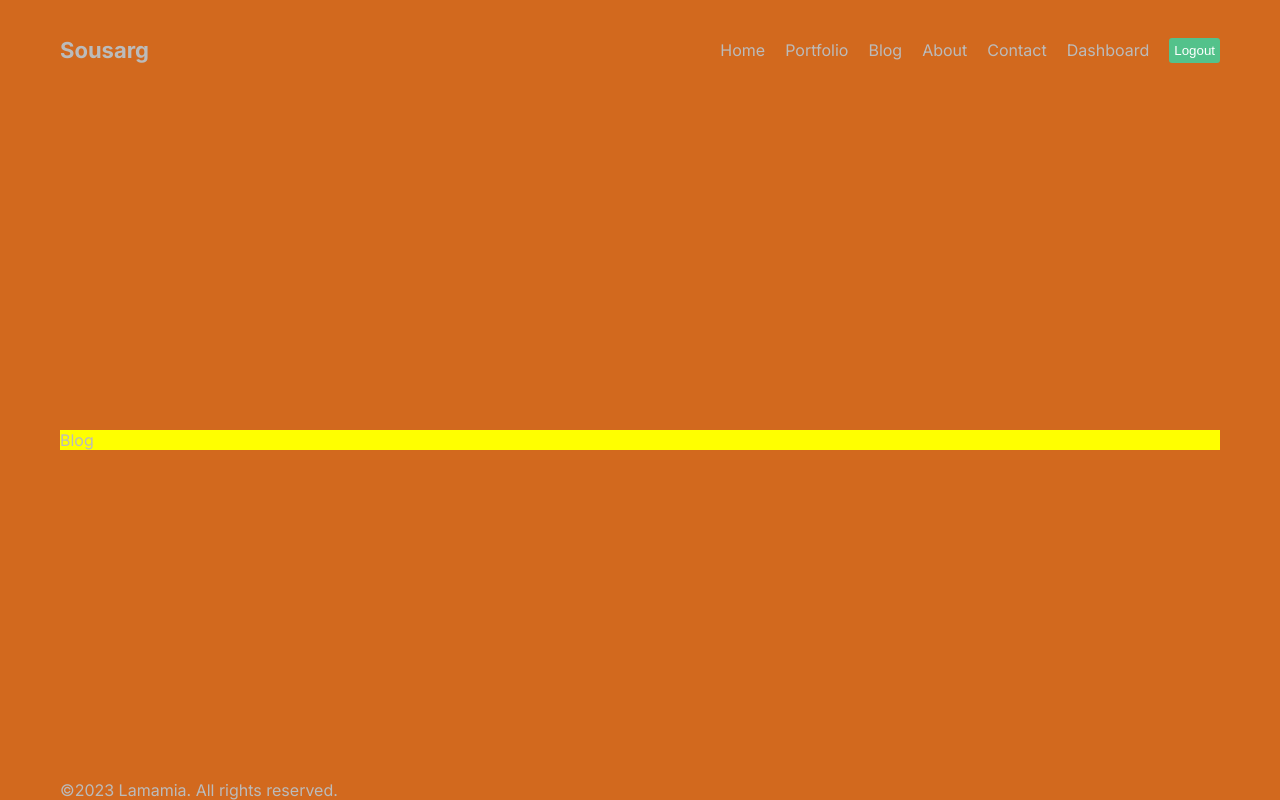
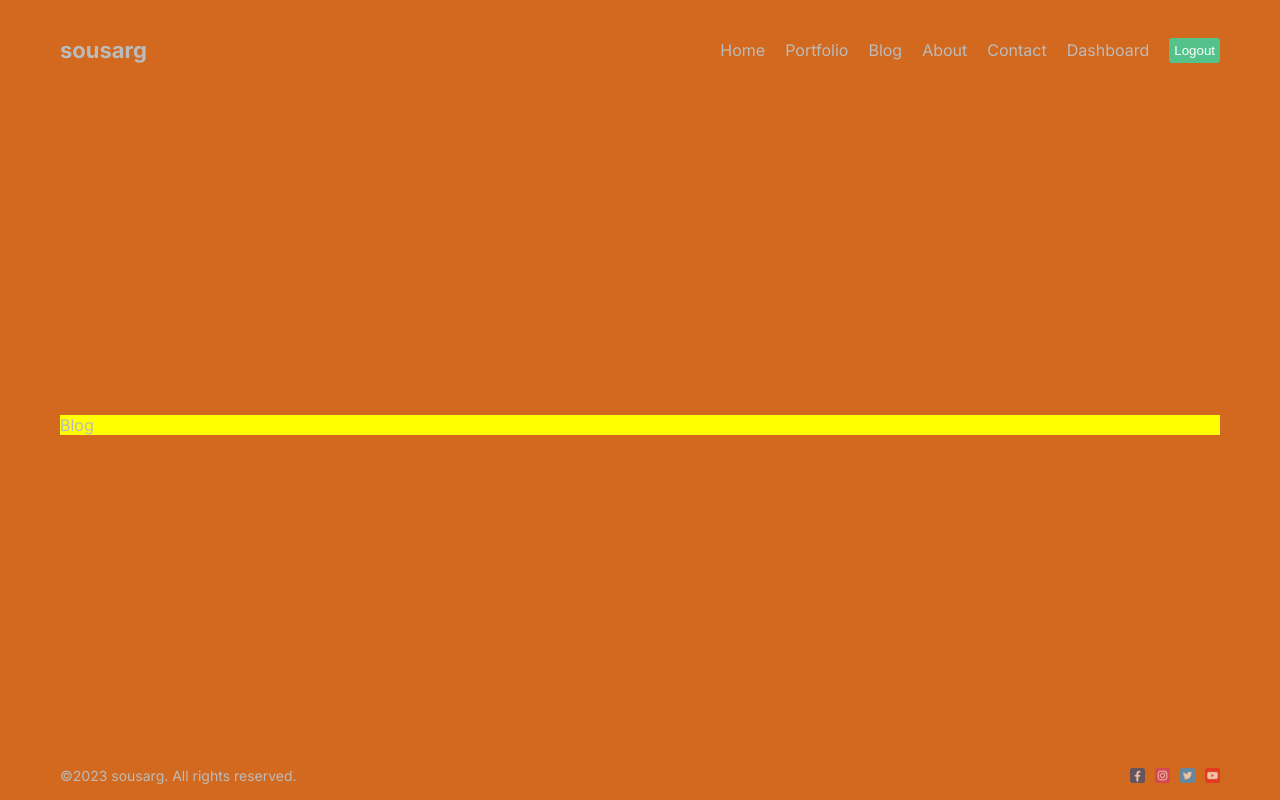
Before and after one commit to AyoubELOUAIZI/nexjs-app, a Next.js app: page /blog in a window 1280 px wide. Built offline with nearby package versions, Linux system fonts and the light colour scheme.

Commit message:
adding icons

```diff
--- a/src/components/footer/Footer.jsx
+++ b/src/components/footer/Footer.jsx
@@ -1,15 +1,19 @@
 "use client"
 import React from 'react'
+import styles from './footer.module.css'
+import Image from 'next/image'
 
 const Footer = () => {
   return (
-    <div>
-       <div>©2023 Lamamia. All rights reserved.</div>
-       <div>
-
+    <div className={styles.container}>
+       <div>©2023 sousarg. All rights reserved.</div>
+       <div className={styles.social}>
+       <Image  className={styles.icon} src="/1.png" width={15} height={15} alt="facebook image"/>
+       <Image  className={styles.icon} src="/2.png" width={15} height={15} alt="instagram image"/>
+       <Image  className={styles.icon} src="/3.png" width={15} height={15} alt="twiter image"/>
+       <Image  className={styles.icon} src="/4.png" width={15} height={15} alt="youtube image"/>
        </div>
     </div>
-
     )
 }
 
--- /dev/null
+++ b/src/components/footer/footer.module.css
@@ -0,0 +1,18 @@
+.container {
+    height: 50px;
+    font-size: 14px;
+    display: flex;
+    justify-content: space-between;
+    align-items: center;
+  }
+
+  .social {
+    display: flex;
+    align-items: center;
+    gap: 10px;
+  }
+
+  .icon {
+    opacity: 0.6;
+    cursor: pointer;
+  }
--- a/src/components/navbar/Navbar.jsx
+++ b/src/components/navbar/Navbar.jsx
@@ -40,7 +40,7 @@ const links = [
 const Navbar = () => {
   return (
     <div className={styles.container}>
-      <Link href="/" className={styles.logo} >Sousarg</Link>
+      <Link href="/" className={styles.logo} >sousarg</Link>
     <div  className={styles.links}>
       {links.map((link) =>(
       <Link className={styles.link} key={link.id} href={link.url}>{link.title}</Link>
```
